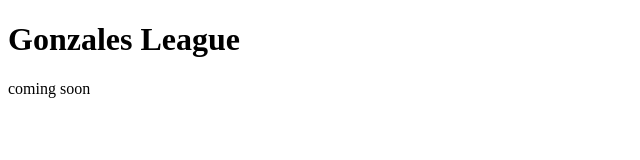
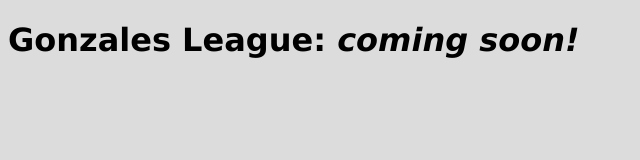
Before and after one commit to mreider24/mreider24.github.io, a plain HTML site: page index.html in a window 1280 px wide. Shown: the whole page, without its empty margins (0-640 px from the left). Drawn offline with Linux system fonts and the light colour scheme.

Commit message:
Update index.html

```diff
--- a/index.html
+++ b/index.html
@@ -7,15 +7,11 @@
       </title>
     </head>
 
-    <body>
+    <body style="background-color: gainsboro">
 
-      <h1>
-        Gonzales League
+      <h1 style="font-family: Verdana">
+        Gonzales League: <em>coming soon!</em>
       </h1>
-
-      <p>
-        coming soon
-      </p>
 
     </body>
   </html>
```
